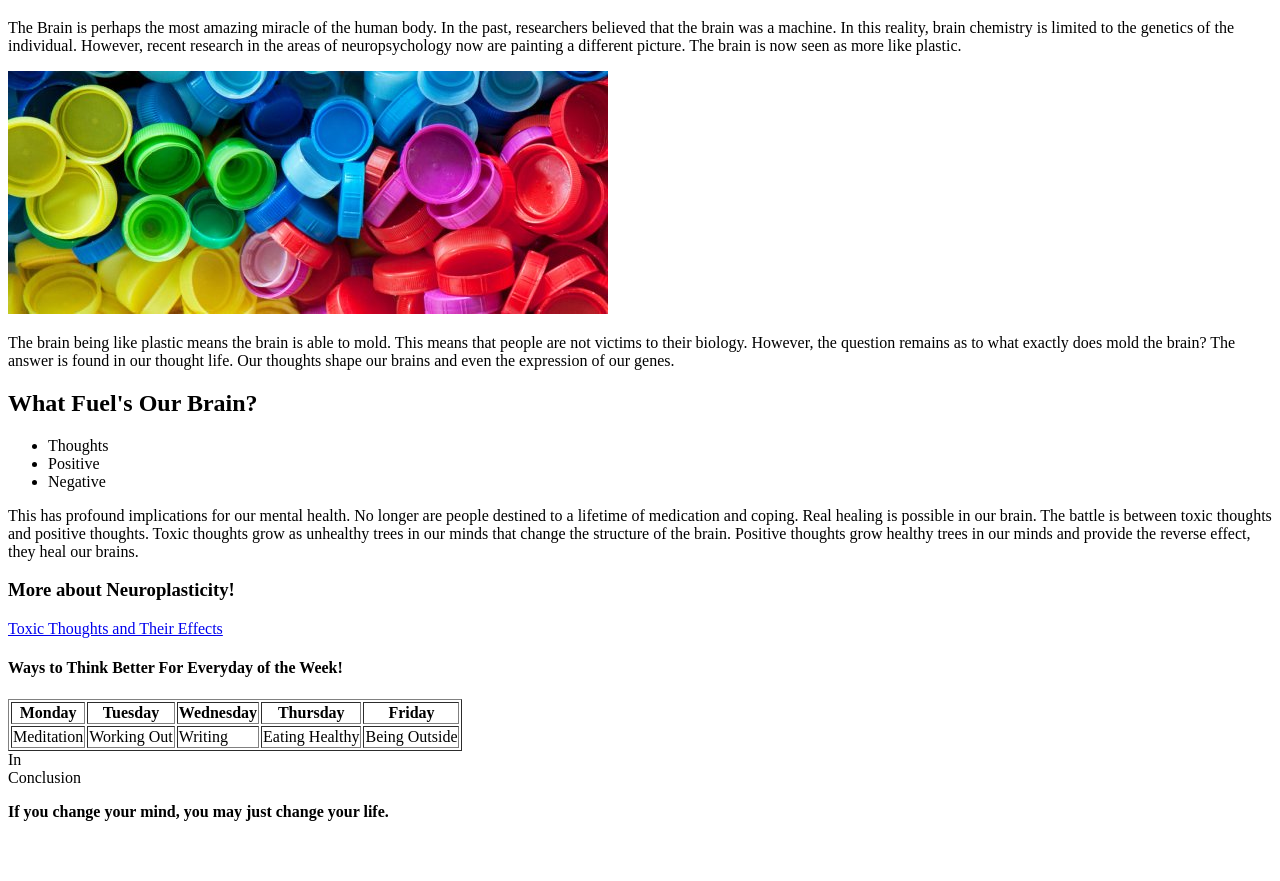
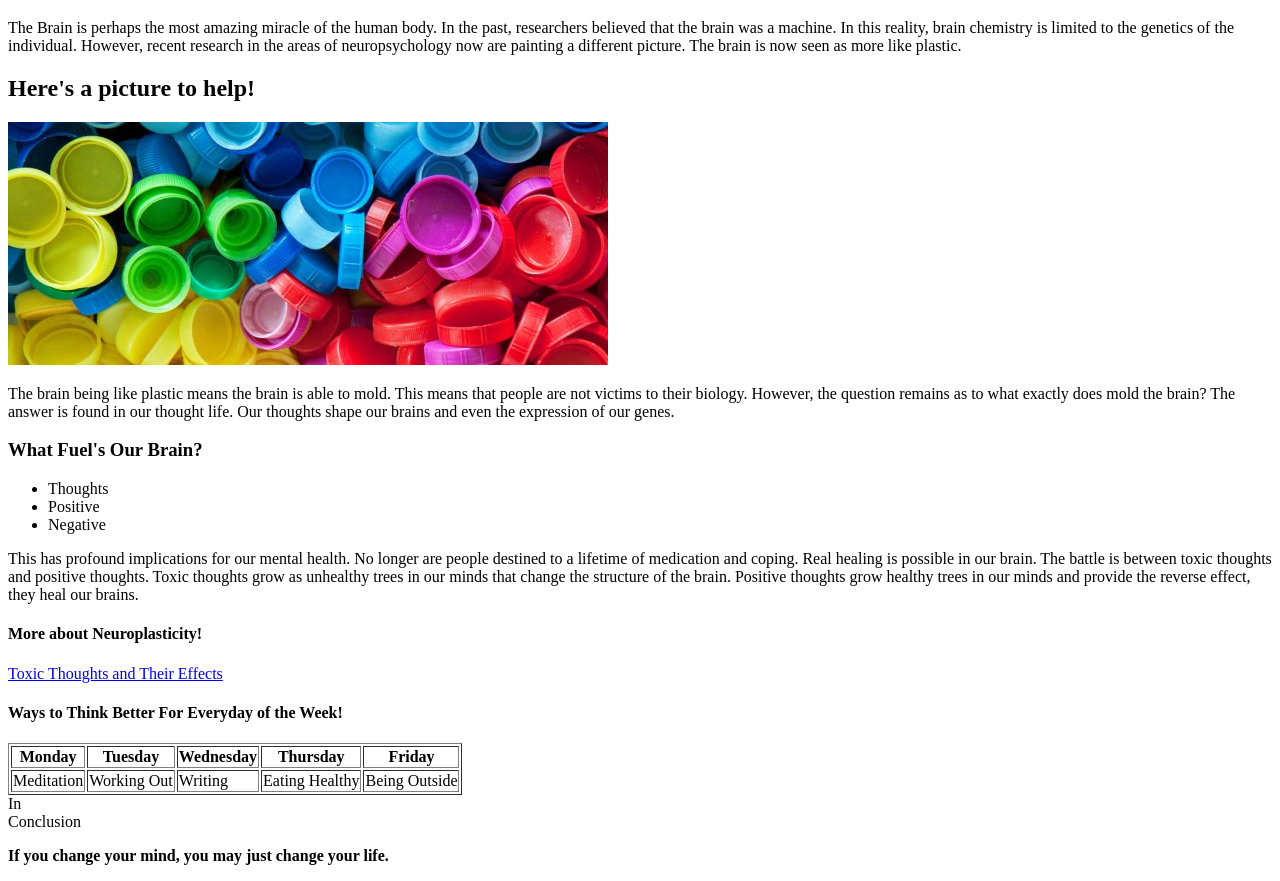
Before and after one commit to jones1023/jones1023.github.io, a plain HTML site: page index.html in a window 1280 px wide. Shown: the part 61-942 px from the top of the page. Before the commit the page ends 898 px from the top, so only its background shows below. Drawn offline with Linux system fonts and the light colour scheme.

Commit message:
Update index.html

```diff
--- a/index.html
+++ b/index.html
@@ -13,13 +13,14 @@
 	In this reality, brain chemistry is limited to the genetics of the individual.
 	However, recent research in the areas of neuropsychology now are painting a different picture.
 	The brain is now seen as more like plastic.</p>
+	<h2>Here's a picture to help!</h2>
 	<img src="GettyImages-1030277548_600.jpg" alt="Pictures of Plastic">
 <p> The brain being like plastic means the brain is able to mold.
 	This means that people are not victims to their biology.
 	However, the question remains as to what exactly does mold the brain?
 	The answer is found in our thought life.
 	Our thoughts shape our brains and even the expression of our genes.</p>
-	<h2> What Fuel's Our Brain?</h2>
+	<h3> What Fuel's Our Brain?</h3>
 	<ul>
 		<li>Thoughts</li>
 		<li>Positive</li>
@@ -31,7 +32,7 @@
 	The battle is between toxic thoughts and positive thoughts.
 	Toxic thoughts grow as unhealthy trees in our minds that change the structure of the brain.
 	Positive thoughts grow healthy trees in our minds and provide the reverse effect, they heal our brains.</p>
-<h3>More about Neuroplasticity!</h3>
+<h4>More about Neuroplasticity!</h4>
 <p><a href="https://drleaf.com/about/toxic-thoughts/">Toxic Thoughts and Their Effects</a></p>
 	<h4> Ways to Think Better For Everyday of the Week!</h4>
 	<table border=1>
```
